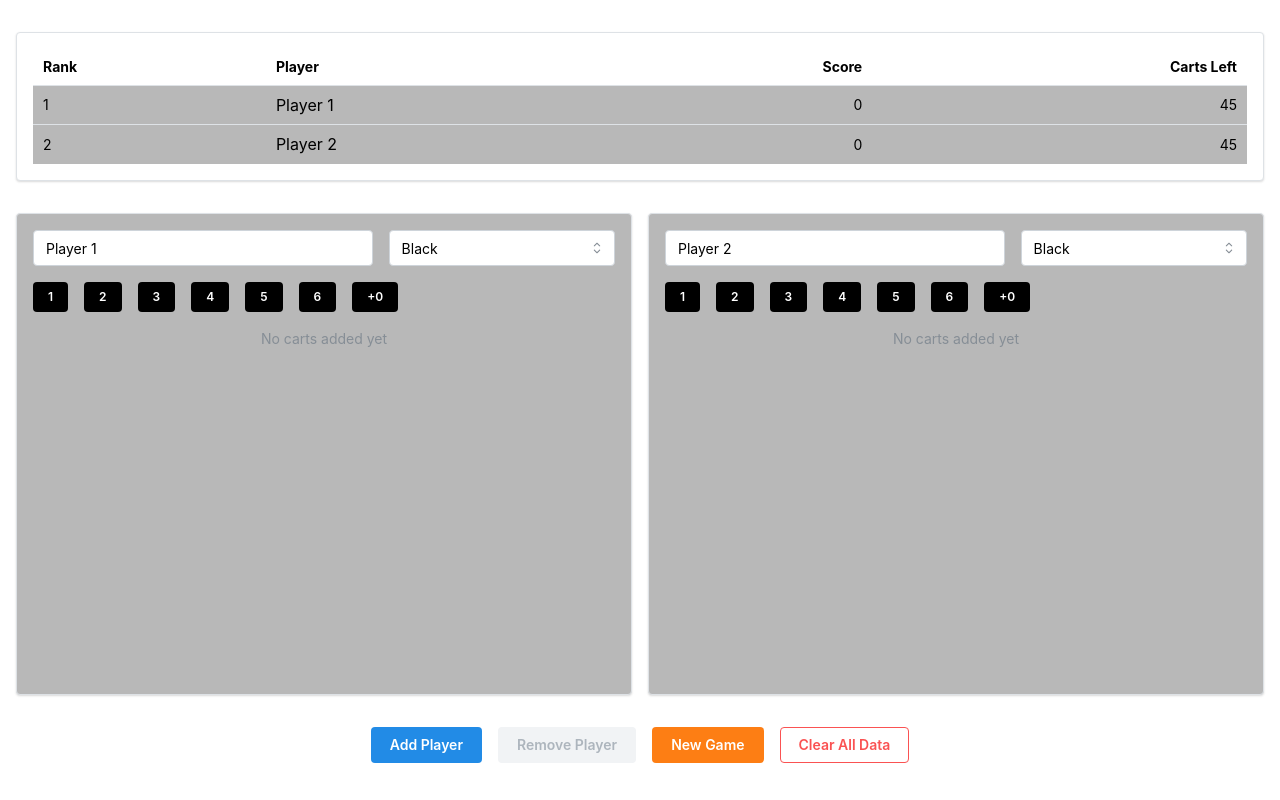
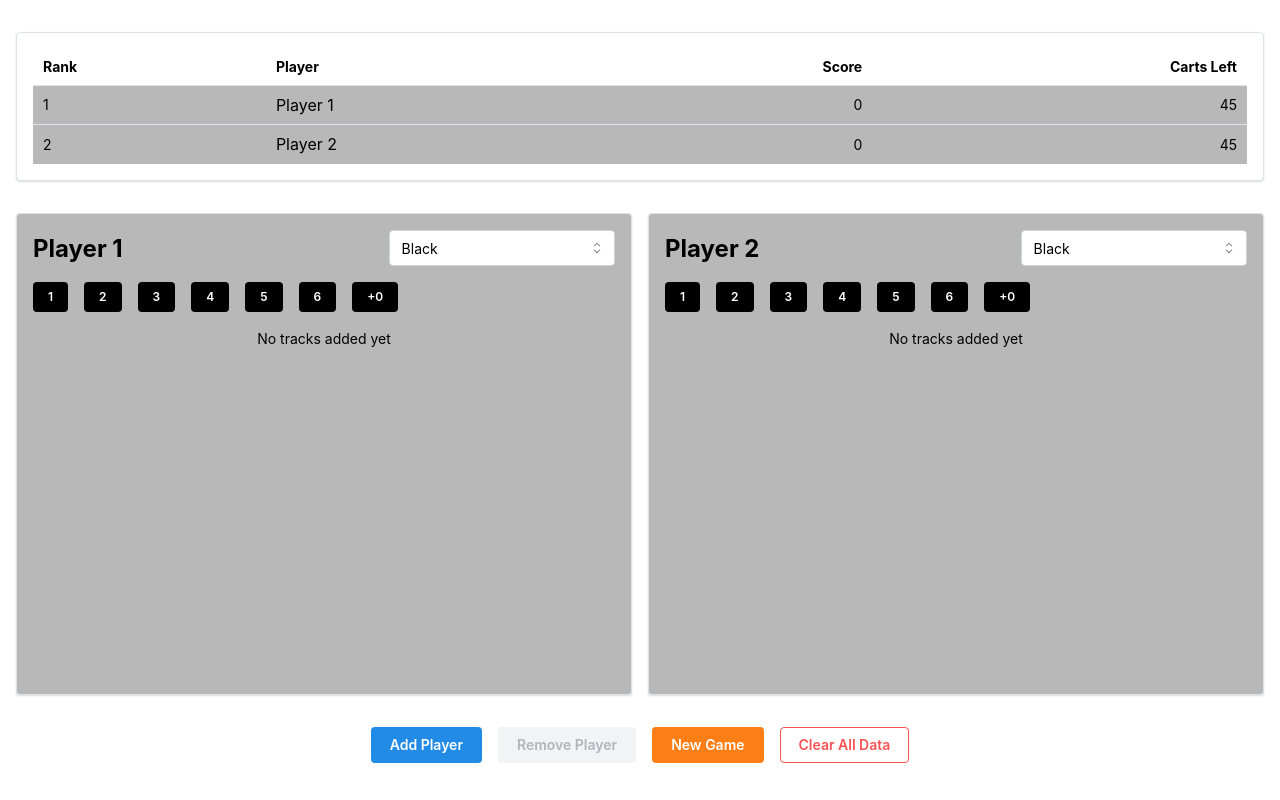
Before and after one commit to fferegrino/ticket2score, a React (Vite) app: page / in a window 1280 px wide. Built offline with nearby package versions, Linux system fonts and the light colour scheme.

Commit message:
More UI improvements

```diff
--- a/src/components/Player.tsx
+++ b/src/components/Player.tsx
@@ -100,7 +100,17 @@ export function Player({
         <TextInput
           value={name}
           onChange={(e) => handleNameChange(e.target.value)}
-          style={{ flex: 3, backgroundColor: background }}
+          styles={{
+            root:{flex: 3},
+            input: {
+              background: background,
+              color: button,
+              border: 'none',
+              fontWeight: 'bold',
+              fontSize: '1.5rem',
+              padding: '0rem',
+            },
+          }}
         />
         <Select
           data={[
@@ -140,8 +150,8 @@ export function Player({
       <ScrollArea h={350}>
         <List spacing="xs" size="sm" center>
           {scoreHistory.length === 0 ? (
-            <Text c="dimmed" ta="center" fz="sm">
-              No carts added yet
+            <Text ta="center" fz="sm" style={{ color: button }}>
+              No tracks added yet
             </Text>
           ) : (
             scoreHistory
```
